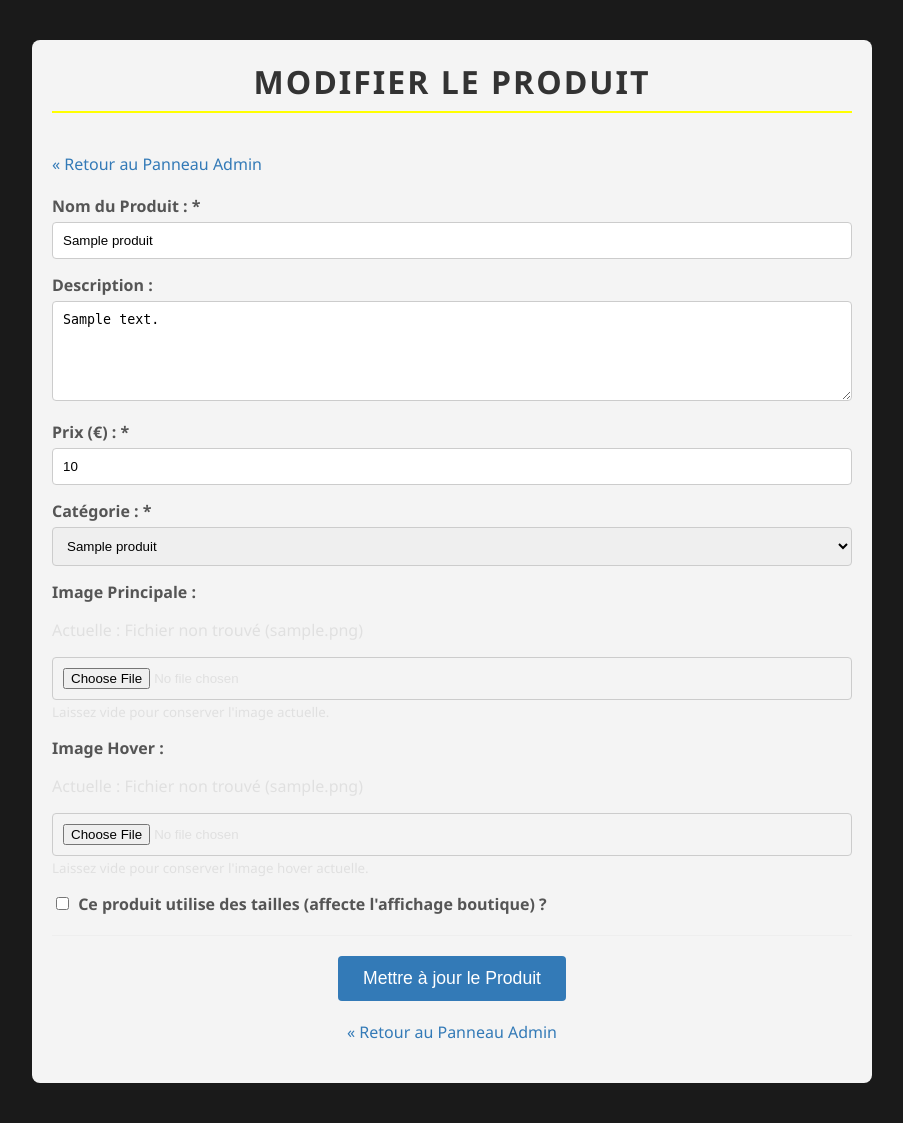
After one commit to alex-paolo-CIR/projetwebs2, a PHP site: page /pages/edit_product.php?id=1 in a window 1280 px wide. The commit adds this page. Shown: the whole page, without its empty margins (188-1091 px from the left). Run offline with PHP 8.4, Linux system fonts and the light colour scheme; the visitor is signed in with stand-in values (Sample User, id 1); tables that the repository leaves empty or names only in its code hold one stand-in row (values such as "Sample post").

Commit message:
bellbite

```diff
--- /dev/null
+++ b/pages/edit_product.php
@@ -0,0 +1,235 @@
+<?php
+session_start();
+require_once '../traitements/db.php';
+
+if (!isset($_SESSION['admin']) || $_SESSION['admin'] != 1) {
+    header('Location: accueil.php?error=unauthorized');
+    exit;
+}
+
+$error_message = '';
+$success_message = '';
+$product = null;
+$categories = [];
+$product_id = filter_input(INPUT_GET, 'id', FILTER_VALIDATE_INT);
+
+if (!$product_id) {
+    header('Location: admin.php?error=invalid_product_id#stock');
+    exit;
+}
+
+try {
+    $stmt_product = $conn->prepare("SELECT * FROM produits WHERE id = :id");
+    $stmt_product->bindParam(':id', $product_id, PDO::PARAM_INT);
+    $stmt_product->execute();
+    $product = $stmt_product->fetch(PDO::FETCH_ASSOC);
+
+    if (!$product) {
+        header('Location: admin.php?error=product_not_found#stock');
+        exit;
+    }
+
+    $stmt_categories = $conn->query("SELECT id, nom FROM categories_produits ORDER BY nom");
+    $categories = $stmt_categories->fetchAll(PDO::FETCH_ASSOC);
+
+} catch (\PDOException $e) {
+    $error_message = "Erreur lors de la récupération des données. Impossible d'afficher le formulaire.";
+    $product = null;
+}
+
+if ($_SERVER['REQUEST_METHOD'] === 'POST' && $product) {
+    $nom = trim($_POST['nom'] ?? '');
+    $description = trim($_POST['description'] ?? '');
+    $prix = filter_input(INPUT_POST, 'prix', FILTER_VALIDATE_FLOAT);
+    $categorie_id = filter_input(INPUT_POST, 'categorie_id', FILTER_VALIDATE_INT);
+    $a_des_tailles = isset($_POST['a_des_tailles']) ? 1 : 0;
+
+    if (empty($nom) || $prix === false || $prix < 0 || !$categorie_id) {
+        $error_message = "Veuillez remplir tous les champs obligatoires (Nom, Prix >= 0, Catégorie).";
+    } else {
+        $upload_dir = '../media/products/';
+        $image_filename = $product['image'];
+        $image_hover_filename = $product['image_hover'];
+        $upload_ok = true;
+
+        if (isset($_FILES['image']) && $_FILES['image']['error'] === UPLOAD_ERR_OK) {
+            $target_file = $upload_dir . basename($_FILES["image"]["name"]);
+            $imageFileType = strtolower(pathinfo($target_file, PATHINFO_EXTENSION));
+            $check = getimagesize($_FILES["image"]["tmp_name"]);
+            if ($check !== false && in_array($imageFileType, ['jpg', 'png', 'jpeg', 'gif', 'webp'])) {
+                $new_filename = uniqid('prod_') . '_' . time() . '.' . $imageFileType;
+                $target_path = $upload_dir . $new_filename;
+                if (move_uploaded_file($_FILES["image"]["tmp_name"], $target_path)) {
+                    if ($image_filename && file_exists($upload_dir . $image_filename) && $upload_dir . $image_filename != $target_path) {
+                    }
+                    $image_filename = $new_filename;
+                } else {
+                    $error_message .= " Erreur lors du déplacement du fichier image.";
+                    $upload_ok = false;
+                }
+            } else {
+                $error_message .= " Fichier image invalide ou type non autorisé (jpg, png, jpeg, gif, webp).";
+                $upload_ok = false;
+            }
+        } elseif (isset($_FILES['image']) && $_FILES['image']['error'] !== UPLOAD_ERR_NO_FILE) {
+            $error_message .= " Erreur lors du téléversement de l'image principale (code: ".$_FILES['image']['error'].").";
+            $upload_ok = false;
+        }
+
+        if ($upload_ok && isset($_FILES['image_hover']) && $_FILES['image_hover']['error'] === UPLOAD_ERR_OK) {
+            $target_file_hover = $upload_dir . basename($_FILES["image_hover"]["name"]);
+            $imageFileType_hover = strtolower(pathinfo($target_file_hover, PATHINFO_EXTENSION));
+            $check_hover = getimagesize($_FILES["image_hover"]["tmp_name"]);
+            if ($check_hover !== false && in_array($imageFileType_hover, ['jpg', 'png', 'jpeg', 'gif', 'webp'])) {
+                $new_filename_hover = uniqid('prodhover_') . '_' . time() . '.' . $imageFileType_hover;
+                $target_path_hover = $upload_dir . $new_filename_hover;
+                if (move_uploaded_file($_FILES["image_hover"]["tmp_name"], $target_path_hover)) {
+                    if ($image_hover_filename && file_exists($upload_dir . $image_hover_filename) && $upload_dir . $image_hover_filename != $target_path_hover) {
+                    }
+                    $image_hover_filename = $new_filename_hover;
+                } else {
+                    $error_message .= " Erreur lors du déplacement du fichier image hover.";
+                    $upload_ok = false;
+                }
+            } else {
+                $error_message .= " Fichier image hover invalide ou type non autorisé (jpg, png, jpeg, gif, webp).";
+                $upload_ok = false;
+            }
+        } elseif (isset($_FILES['image_hover']) && $_FILES['image_hover']['error'] !== UPLOAD_ERR_NO_FILE) {
+            $error_message .= " Erreur lors du téléversement de l'image hover (code: ".$_FILES['image_hover']['error'].").";
+            $upload_ok = false;
+        }
+
+        if ($upload_ok && empty($error_message)) {
+            try {
+                $sql = "UPDATE produits SET
+                            nom = :nom,
+                            description = :description,
+                            prix = :prix,
+                            image = :image,
+                            image_hover = :image_hover,
+                            categorie_id = :categorie_id,
+                            a_des_tailles = :a_des_tailles
+                        WHERE id = :id";
+
+                $stmt = $conn->prepare($sql);
+
+                $stmt->bindParam(':nom', $nom, PDO::PARAM_STR);
+                $stmt->bindParam(':description', $description, PDO::PARAM_STR);
+                $stmt->bindParam(':prix', $prix, PDO::PARAM_STR);
+                $stmt->bindParam(':image', $image_filename, PDO::PARAM_STR);
+                $stmt->bindParam(':image_hover', $image_hover_filename, PDO::PARAM_STR);
+                $stmt->bindParam(':categorie_id', $categorie_id, PDO::PARAM_INT);
+                $stmt->bindParam(':a_des_tailles', $a_des_tailles, PDO::PARAM_INT);
+                $stmt->bindParam(':id', $product_id, PDO::PARAM_INT);
+
+                if ($stmt->execute()) {
+                    $success_message = "Produit mis à jour avec succès !";
+                    $stmt_product->execute();
+                    $product = $stmt_product->fetch(PDO::FETCH_ASSOC);
+                } else {
+                    $error_message = "Erreur lors de la mise à jour du produit.";
+                }
+            } catch (\PDOException $e) {
+                error_log("Erreur: " . $e->getMessage());
+                $error_message = "Erreur base de données lors de la mise à jour du produit.";
+            }
+        }
+    }
+}
+?>
+<!DOCTYPE html>
+<html lang="fr">
+<head>
+    <meta charset="UTF-8">
+    <meta name="viewport" content="width=device-width, initial-scale=1.0">
+    <link rel="stylesheet" href="../style/admin.css">
+    <title>Modifier Produit - Admin</title>
+</head>
+<body>
+    <div class="form-container">
+        <h1>Modifier le Produit</h1>
+        <a href="admin.php#stock" class="link-back">« Retour au Panneau Admin</a>
+
+        <?php if ($error_message): ?>
+            <p class="message error"><?php echo htmlspecialchars(trim($error_message)); ?></p>
+        <?php endif; ?>
+        <?php if ($success_message): ?>
+            <p class="message success"><?php echo htmlspecialchars($success_message); ?></p>
+        <?php endif; ?>
+
+        <?php if ($product): ?>
+            <form action="edit_product.php?id=<?php echo htmlspecialchars($product_id); ?>" method="POST" enctype="multipart/form-data">
+                <div class="form-group">
+                    <label for="nom">Nom du Produit : *</label>
+                    <input type="text" name="nom" id="nom" value="<?php echo htmlspecialchars($product['nom'] ?? ''); ?>" required>
+                </div>
+
+                <div class="form-group">
+                    <label for="description">Description :</label>
+                    <textarea name="description" id="description"><?php echo htmlspecialchars($product['description'] ?? ''); ?></textarea>
+                </div>
+
+                <div class="form-group">
+                    <label for="prix">Prix (€) : *</label>
+                    <input type="number" name="prix" id="prix" value="<?php echo htmlspecialchars($product['prix'] ?? ''); ?>" step="0.01" min="0" required>
+                </div>
+
+                <div class="form-group">
+                    <label for="categorie_id">Catégorie : *</label>
+                    <select name="categorie_id" id="categorie_id" required>
+                        <option value="">-- Sélectionner une catégorie --</option>
+                        <?php foreach ($categories as $category): ?>
+                            <option value="<?php echo htmlspecialchars($category['id']); ?>"
+                                <?php echo (isset($product['categorie_id']) && $product['categorie_id'] == $category['id']) ? 'selected' : ''; ?>>
+                                <?php echo htmlspecialchars($category['nom']); ?>
+                            </option>
+                        <?php endforeach; ?>
+                    </select>
+                </div>
+
+                <div class="form-group">
+                    <label for="image">Image Principale :</label>
+                    <?php if (!empty($product['image']) && file_exists('../media/products/' . $product['image'])): ?>
+                         <p>Actuelle : <img src="../media/products/<?php echo htmlspecialchars($product['image']); ?>" alt="Image actuelle" class="current-image"></p>
+                    <?php elseif (!empty($product['image'])): ?>
+                         <p>Actuelle : Fichier non trouvé (<?php echo htmlspecialchars($product['image']); ?>)</p>
+                    <?php else: ?>
+                         <p>Actuelle : Aucune image</p>
+                    <?php endif; ?>
+                    <input type="file" name="image" id="image" accept="image/png, image/jpeg, image/gif, image/webp">
+                    <small>Laissez vide pour conserver l'image actuelle.</small>
+                </div>
+
+                 <div class="form-group">
+                    <label for="image_hover">Image Hover :</label>
+                     <?php if (!empty($product['image_hover']) && file_exists('../media/products/' . $product['image_hover'])): ?>
+                         <p>Actuelle : <img src="../media/products/<?php echo htmlspecialchars($product['image_hover']); ?>" alt="Image hover actuelle" class="current-image"></p>
+                    <?php elseif (!empty($product['image_hover'])): ?>
+                         <p>Actuelle : Fichier non trouvé (<?php echo htmlspecialchars($product['image_hover']); ?>)</p>
+                    <?php else: ?>
+                         <p>Actuelle : Aucune image hover</p>
+                    <?php endif; ?>
+                    <input type="file" name="image_hover" id="image_hover" accept="image/png, image/jpeg, image/gif, image/webp">
+                     <small>Laissez vide pour conserver l'image hover actuelle.</small>
+                </div>
+
+                 <div class="form-group">
+                    <label for="a_des_tailles">
+                        <input type="checkbox" name="a_des_tailles" id="a_des_tailles" value="1"
+                            <?php echo (isset($product['a_des_tailles']) && $product['a_des_tailles'] == 1) ? 'checked' : ''; ?>>
+                        Ce produit utilise des tailles (affecte l'affichage boutique) ?
+                    </label>
+                </div>
+
+                <div class="form-actions">
+                    <button type="submit">Mettre à jour le Produit</button>
+                </div>
+            </form>
+        <?php elseif (empty($error_message)): ?>
+            <p class="message error">Le produit demandé n'a pas été trouvé.</p>
+        <?php endif; ?>
+         <a href="admin.php#stock" class="link-back" style="display: block; text-align: center; margin-top: 20px;">« Retour au Panneau Admin</a>
+    </div>
+</body>
+</html>
--- a/style/admin.css
+++ b/style/admin.css
@@ -292,3 +262,88 @@ label.actions.view:hover {
   opacity: 0.9;
   transform: translateY(-1px);
 }
+.form-container {
+  max-width: 800px;
+  margin: 20px auto;
+  padding: 20px;
+  background: #f4f4f4;
+  border-radius: 8px;
+}
+.form-container h1 {
+  text-align: center;
+  color: #333;
+}
+.form-group {
+  margin-bottom: 15px;
+}
+.form-group label {
+  display: block;
+  margin-bottom: 5px;
+  color: #555;
+  font-weight: bold;
+}
+.form-group input[type="text"], .form-group input[type="number"], .form-group input[type="file"], .form-group textarea, .form-group select {
+  width: 100%;
+  padding: 10px;
+  border: 1px solid #ccc;
+  border-radius: 4px;
+  box-sizing: border-box;
+}
+.form-group textarea {
+  min-height: 100px;
+  resize: vertical;
+}
+.form-group input[type="checkbox"] {
+  width: auto;
+  margin-right: 5px;
+}
+.current-image {
+  max-width: 150px;
+  max-height: 150px;
+  display: block;
+  margin-top: 5px;
+  border: 1px solid #eee;
+  padding: 5px;
+}
+.message {
+  padding: 10px;
+  margin-bottom: 15px;
+  border-radius: 4px;
+}
+.message.error {
+  background-color: #f8d7da;
+  color: #721c24;
+  border: 1px solid #f5c6cb;
+}
+.message.success {
+  background-color: #d4edda;
+  color: #155724;
+  border: 1px solid #c3e6cb;
+}
+.form-actions {
+  text-align: center;
+  padding-top: 20px;
+  border-top: 1px solid #eee;
+  margin-top: 20px;
+}
+.form-actions button {
+  padding: 12px 25px;
+  background-color: #337ab7;
+  color: white;
+  border: none;
+  border-radius: 4px;
+  cursor: pointer;
+  font-size: 1.1em;
+}
+.form-actions button:hover {
+  background-color: #286090;
+}
+.link-back {
+  display: inline-block;
+  margin-bottom: 20px;
+  color: #337ab7;
+  text-decoration: none;
+}
+.link-back:hover {
+  text-decoration: underline;
+}
```
Also changed, not shown: other parts of style/admin.css (+42 -72 lines), pages/add_stock.php (added, +161 -0 lines), pages/update_stock.php (added, +71 -0 lines), traitements/edit_product.php (deleted), traitements/update_stock.php (deleted).
